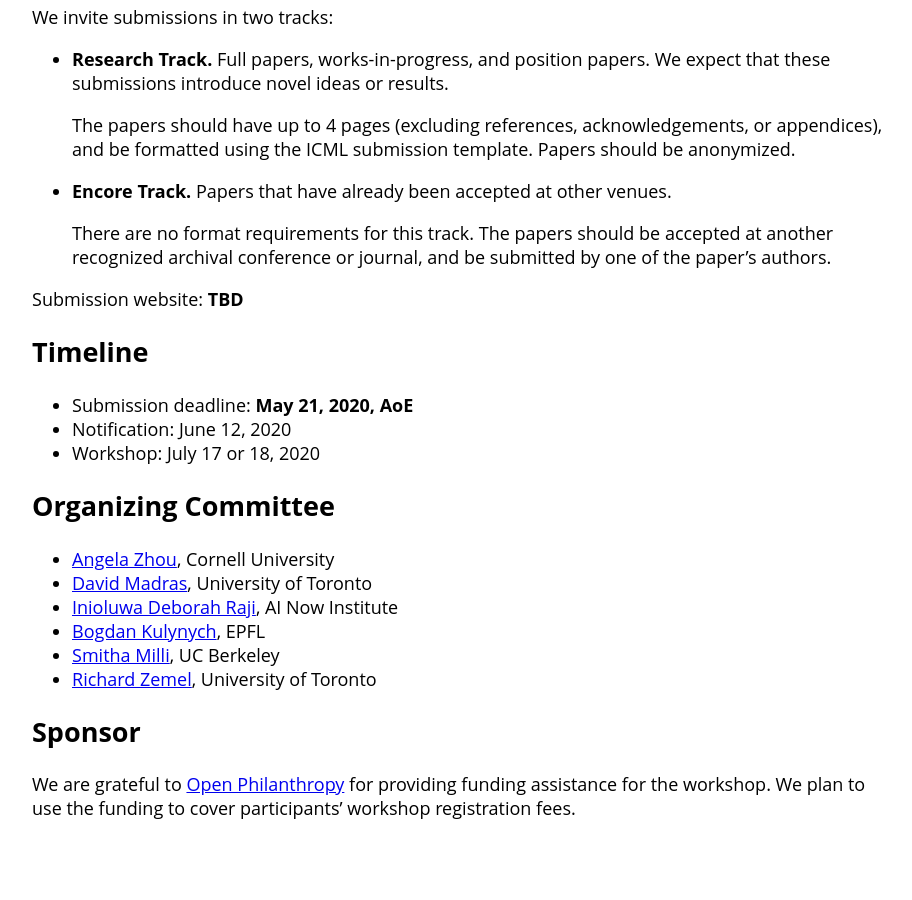
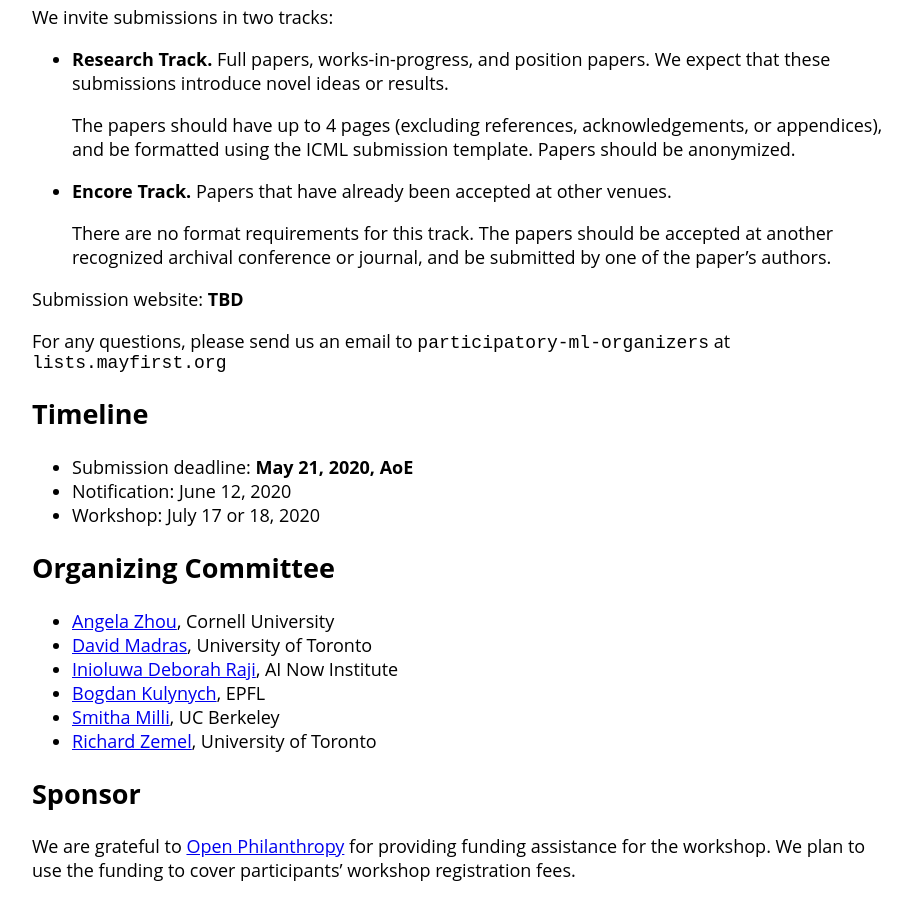
Before and after one commit to participatoryml/participatoryml.github.io, a Jekyll site: the page built from index.md, in a window 1280 px wide and 900 px high, scrolled down 1848 px. Shown: the whole window, without its empty margins (178-1090 px from the left). Built offline with Jekyll 4.4.1, drawn with Linux system fonts in a browser that asks for light colours; before the commit the page ends 2686 px from its top, so only the background shows below that.

Commit message:
Add the mailing list

```diff
--- a/index.md
+++ b/index.md
@@ -120,6 +120,8 @@ We invite submissions in two tracks:
 
 Submission website: **TBD**
 
+For any questions, please send us an email to `participatory-ml-organizers` at `lists.mayfirst.org`
+
 ## Timeline
 
 * Submission deadline: **May 21, 2020, AoE**
```
